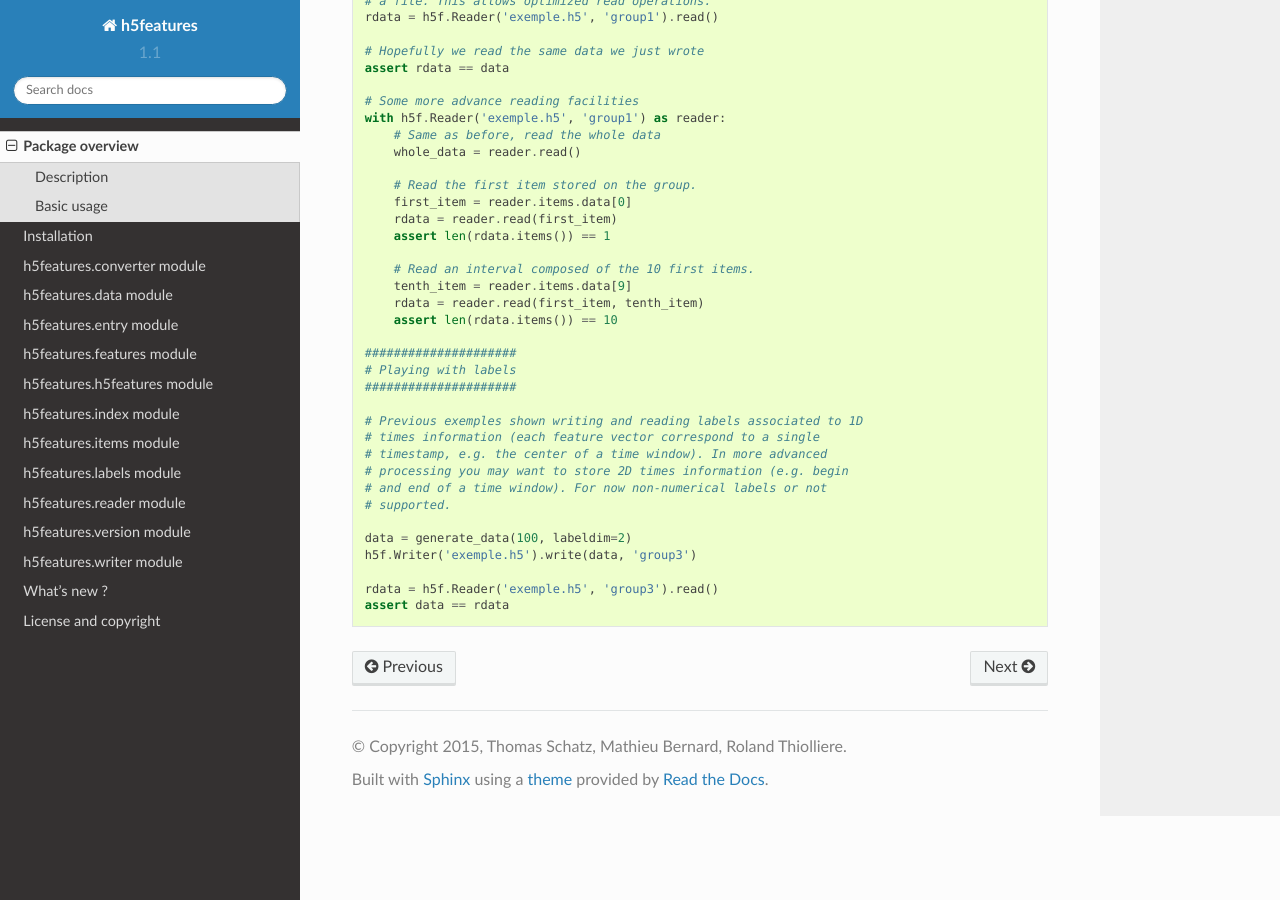
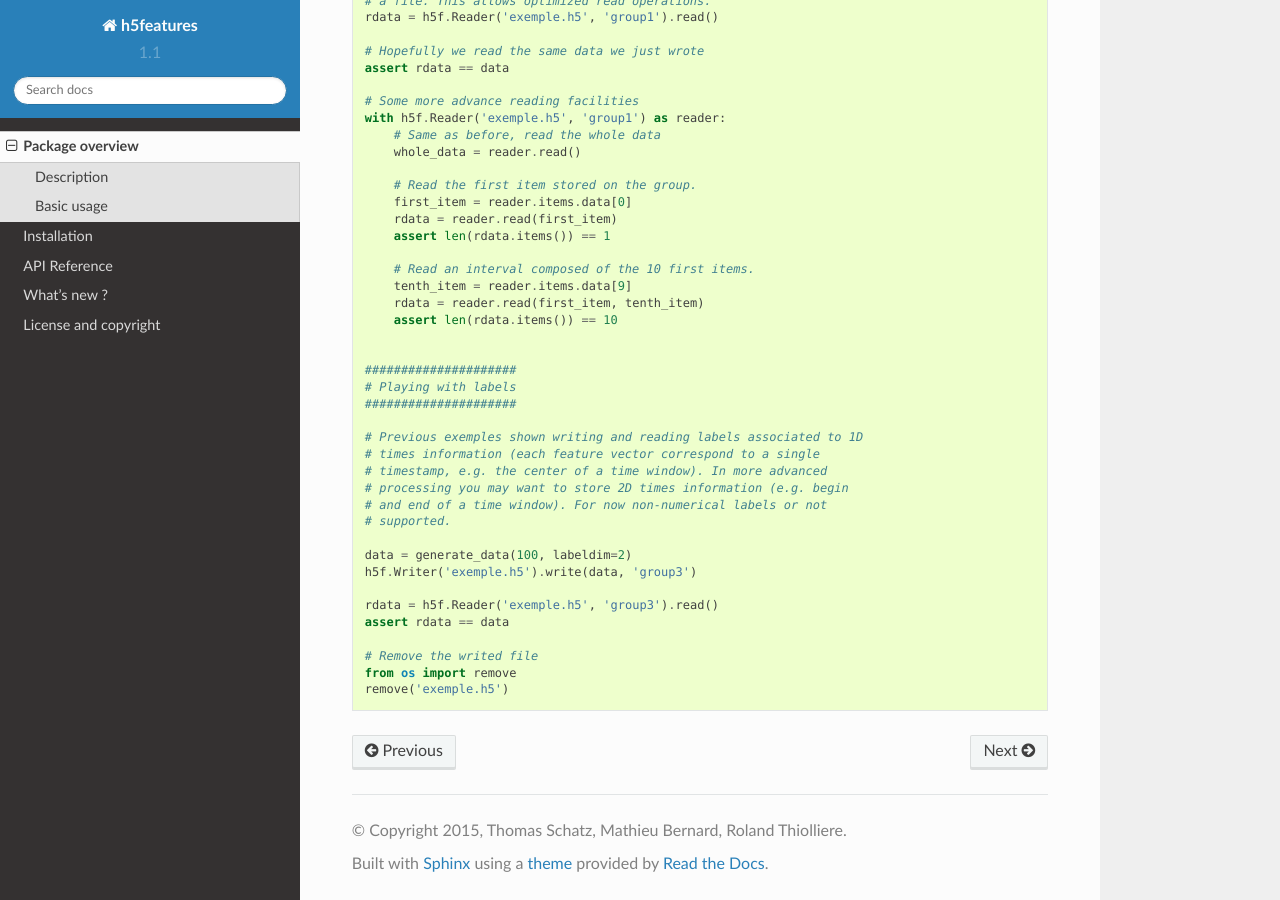
Before and after one commit to bootphon/h5features, a Sphinx documentation site: the page built from docs/overview.rst, in a window 1280 px wide and 900 px high, scrolled down 2137 px. Built offline with Sphinx 7.4.7 and the Read the Docs theme 2.0.0, drawn with Linux system fonts in a browser that asks for light colours.

Commit message:
Updated doc

```diff
--- a/exemple.py
+++ b/docs/exemple.py
@@ -88,6 +88,7 @@ with h5f.Reader('exemple.h5', 'group1') as reader:
     rdata = reader.read(first_item, tenth_item)
     assert len(rdata.items()) == 10
 
+
 #####################
 # Playing with labels
 #####################
@@ -103,4 +104,8 @@ data = generate_data(100, labeldim=2)
 h5f.Writer('exemple.h5').write(data, 'group3')
 
 rdata = h5f.Reader('exemple.h5', 'group3').read()
-assert data == rdata
+assert rdata == data
+
+# Remove the writed file
+from os import remove
+remove('exemple.h5')
--- a/docs/h5features.rst
+++ b/docs/h5features.rst
@@ -1,3 +1,34 @@
+=============
+API Reference
+=============
+
+Top-level modules
+=================
+
+h5features.data module
+----------------------
+
+.. automodule:: h5features.data
+    :members:
+    :undoc-members:
+    :show-inheritance:
+
+h5features.reader module
+------------------------
+
+.. automodule:: h5features.reader
+    :members:
+    :undoc-members:
+    :show-inheritance:
+
+h5features.writer module
+------------------------
+
+.. automodule:: h5features.writer
+    :members:
+    :undoc-members:
+    :show-inheritance:
+
 h5features.converter module
 ---------------------------
 
@@ -6,13 +37,17 @@ h5features.converter module
     :undoc-members:
     :show-inheritance:
 
-h5features.data module
-----------------------
+h5features.h5features module
+----------------------------
 
-.. automodule:: h5features.data
+.. automodule:: h5features.h5features
     :members:
     :undoc-members:
     :show-inheritance:
+
+
+Low-level modules
+=================
 
 h5features.entry module
 -----------------------
@@ -26,14 +61,6 @@ h5features.features module
 --------------------------
 
 .. automodule:: h5features.features
-    :members:
-    :undoc-members:
-    :show-inheritance:
-
-h5features.h5features module
-----------------------------
-
-.. automodule:: h5features.h5features
     :members:
     :undoc-members:
     :show-inheritance:
@@ -62,14 +89,6 @@ h5features.labels module
     :undoc-members:
     :show-inheritance:
 
-h5features.reader module
-------------------------
-
-.. automodule:: h5features.reader
-    :members:
-    :undoc-members:
-    :show-inheritance:
-
 h5features.version module
 -------------------------
 
@@ -77,11 +96,3 @@ h5features.version module
     :members:
     :undoc-members:
     :show-inheritance:
-
-h5features.writer module
-------------------------
-
-.. automodule:: h5features.writer
-    :members:
-    :undoc-members:
-    :show-inheritance:
--- a/docs/overview.rst
+++ b/docs/overview.rst
@@ -45,7 +45,7 @@ used for exemple in the `ABXpy`_ package.
 Basic usage
 ===========
 
-.. include:: ../exemple.py
+.. include:: exemple.py
    :code: python
 
 .. _h5py: http://docs.h5py.org
```
Also changed, not shown: 1 other file.
